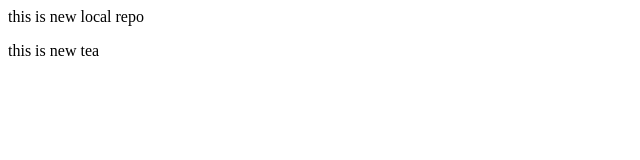
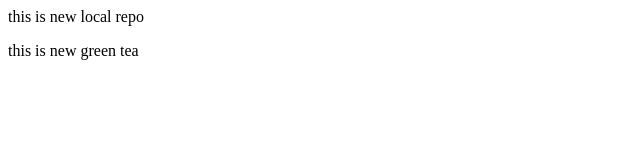
Before and after one commit to jeel28d/hellorepo, a plain HTML site: page index.html in a window 1280 px wide. Shown: the full height of the page, 0-640 px from the left. Drawn offline with Linux system fonts and the light colour scheme.

Commit message:
add green tea

```diff
--- a/index.html
+++ b/index.html
@@ -1,2 +1,2 @@
 <p>this is new local repo</p>
-<p>this is new tea</p>
+<p>this is new green tea</p>
```
